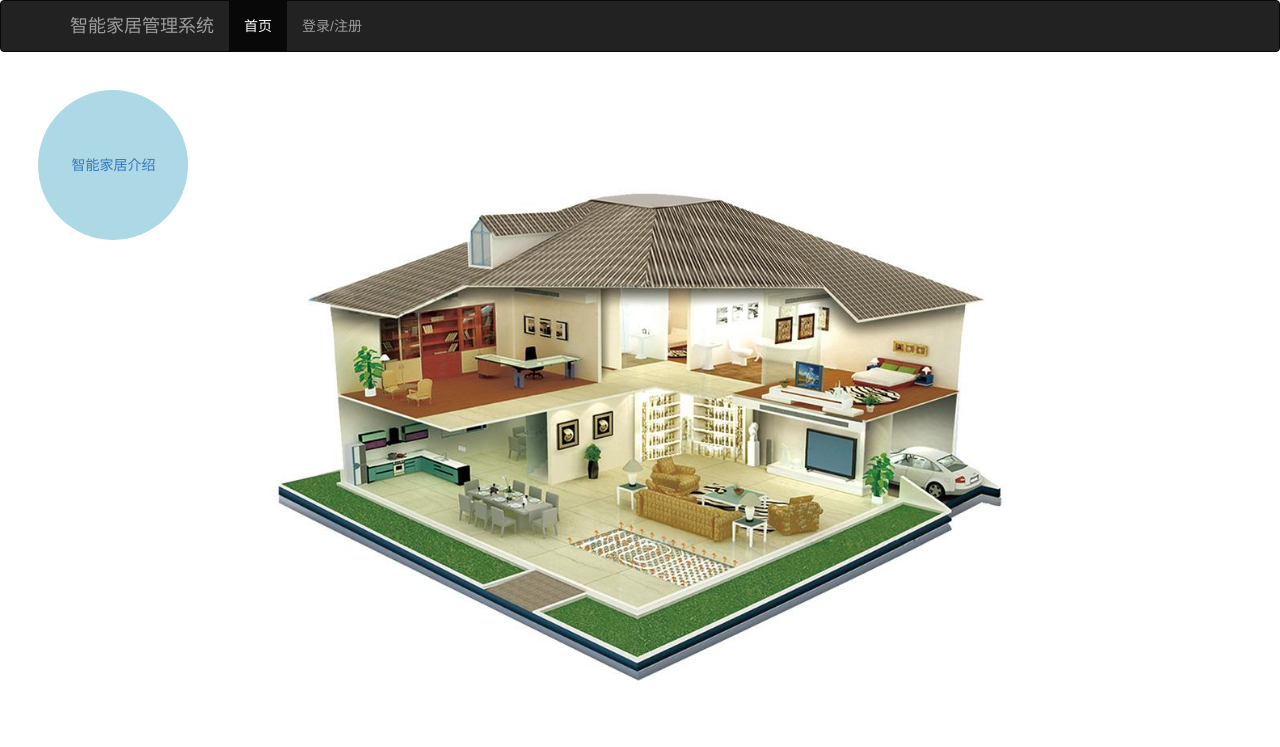
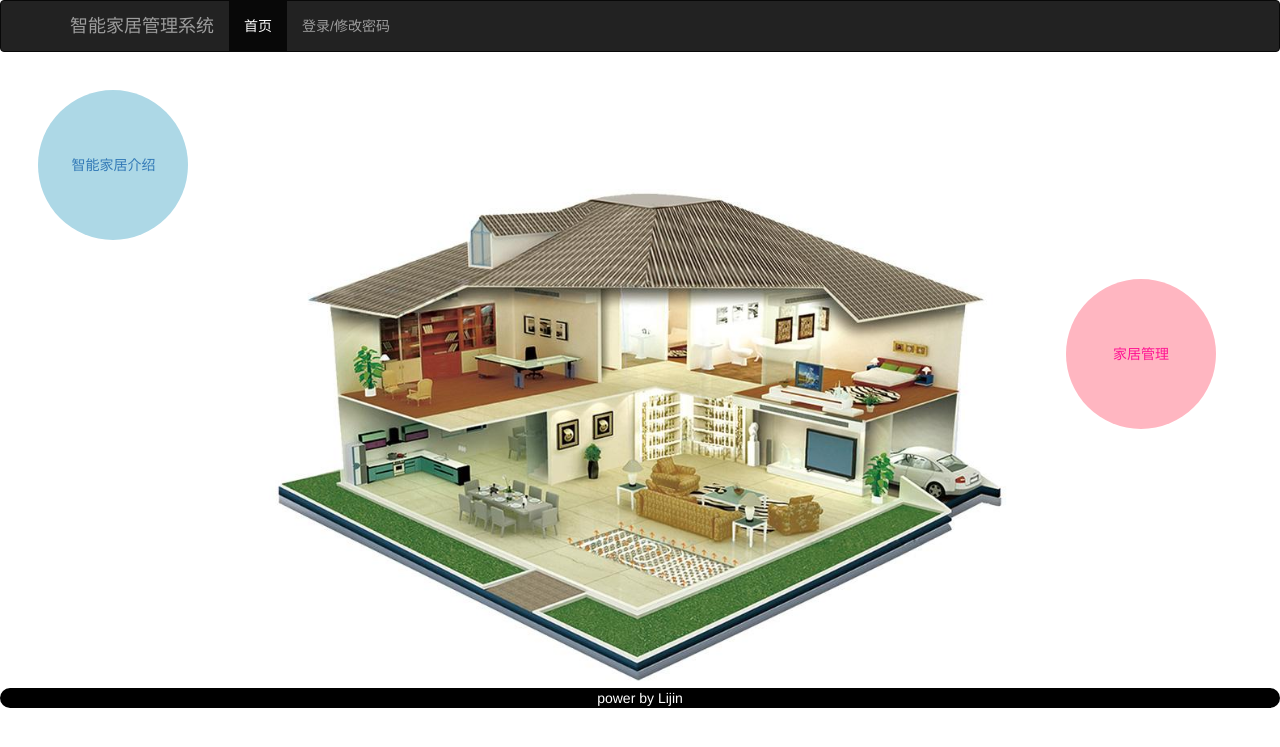
Before and after one commit to cc123king/AI_GL, a Flask app: page /index in a window 1280 px wide. Shown: the top 747 px of the page. Run offline with Flask 2, Linux system fonts and the light colour scheme; some libraries are stand-ins or nearby versions.

Commit message:
modified index page and create gl page

```diff
--- a/app.py
+++ b/app.py
@@ -101,6 +101,10 @@ def nav():
     data=time.time()
     return render_template('index.html')
 
+@app.route('/gl')
+def gl():
+    return render_template('gl.html')
+
 db.drop_all()
 db.create_all()
 x=pa_jm('admin','admin')
--- a/requires.txt
+++ b/requires.txt
@@ -11,6 +11,8 @@ Flask-MySQLdb==0.2.0
 Flask-SQLAlchemy==2.3.2
 Flask-WTF==0.14.2
 get==2018.11.19
+gevent==1.4.0
+greenlet==0.4.15
 idna==2.8
 isort==4.3.4
 itsdangerous==1.1.0
--- a/templates/index.html
+++ b/templates/index.html
@@ -13,7 +13,27 @@
         p{
             color: #000;
         }
+	.footer{
+		margin-top:35%;
+		border-radius:15px;
+		margin-bottom:0;
+		text-align:center;
+		background-color:black;
+		color:white
+	}
+	.bd_circle{
+	    border-radius:150px;
+	    width:150px;
+	    line-height:150px;
+	    height:150px;
+	    text-align:center;
+	    background-color:lightpink;
+	    float:right;
+	}
     </style>
+    {% block head1 %}
+
+    {% endblock %}
 </head>
 <body>
 {% block head %}<div class="navbar navbar-inverse">
@@ -43,7 +63,7 @@
                 </li>
                 {% else %}
                 <li class="dropdown">
-                    <a href="/" class="dropdown-toggle"  data-toggle="dropdown" id="lg">登录/注册</a>
+                    <a href="/" class="dropdown-toggle"  data-toggle="dropdown" id="lg">登录/修改密码</a>
                     <ul class="dropdown-menu" aria-labelledby="lg">
                         <li><a href="/login" target="_blank">登录</a></li>
                         <li><a href="/register">修改密码</a></li>
@@ -65,14 +85,16 @@
         <area shape="circle" coords="200,300,30" target="_self" href="/" alt='首页'>
     </map>
 </div>
-
+<div class='bd_circle'style='margin-right:5%'>
+	<a href='/gl' style='color:deeppink'>家居管理</a>
+</div>
 <script>
 var btn = document.getElementById('btn_1');
 btn.style.width='60%';
 btn.style.marginLeft='20%';
 btn.style.marginTop='-8%';
 btn.style.zIndex='-3';
-btn.style.position='fixed';
+btn.style.position='absolute';
 var img_1 = document.getElementById('gn');
 s=(btn)=>{
     var imgW = btn.naturalWidth;
@@ -111,6 +133,10 @@ s(btn);
 <script src="//cdnjs.cloudflare.com/ajax/libs/jquery/1.12.4/jquery.min.js"></script>
 
     <script src="//cdnjs.cloudflare.com/ajax/libs/twitter-bootstrap/3.3.7/js/bootstrap.min.js"></script>
-
+{% block footer %}
+<div class='footer'>
+	<span>power by Lijin</span>
+</div>
+{% endblock %}
 </body>
 </html>
```
Also changed, not shown: templates/gl.html (added, +9 -0 lines), templates/txt.html (+10 -4 lines), static/picture/bg_2.png (added), static/picture/yzm.jpg, templates/nav_page.html (line endings or trailing spaces).
